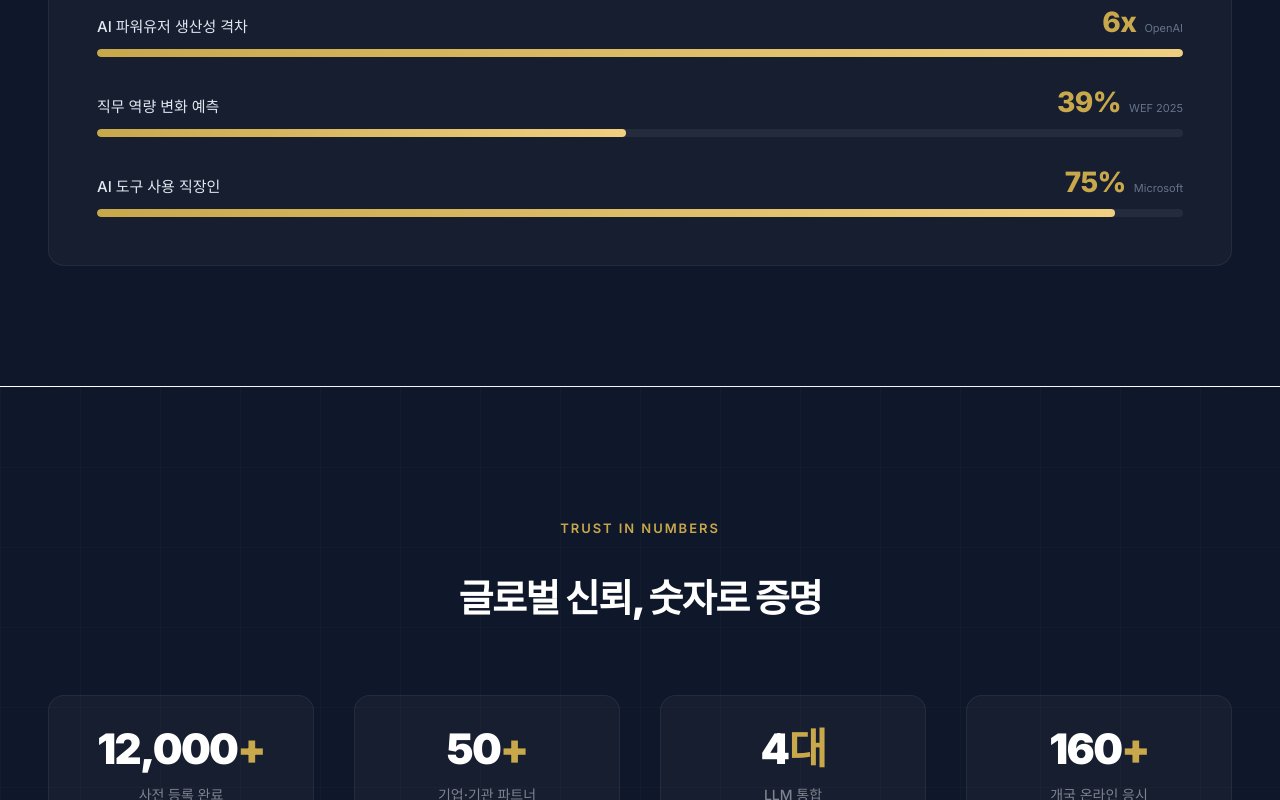
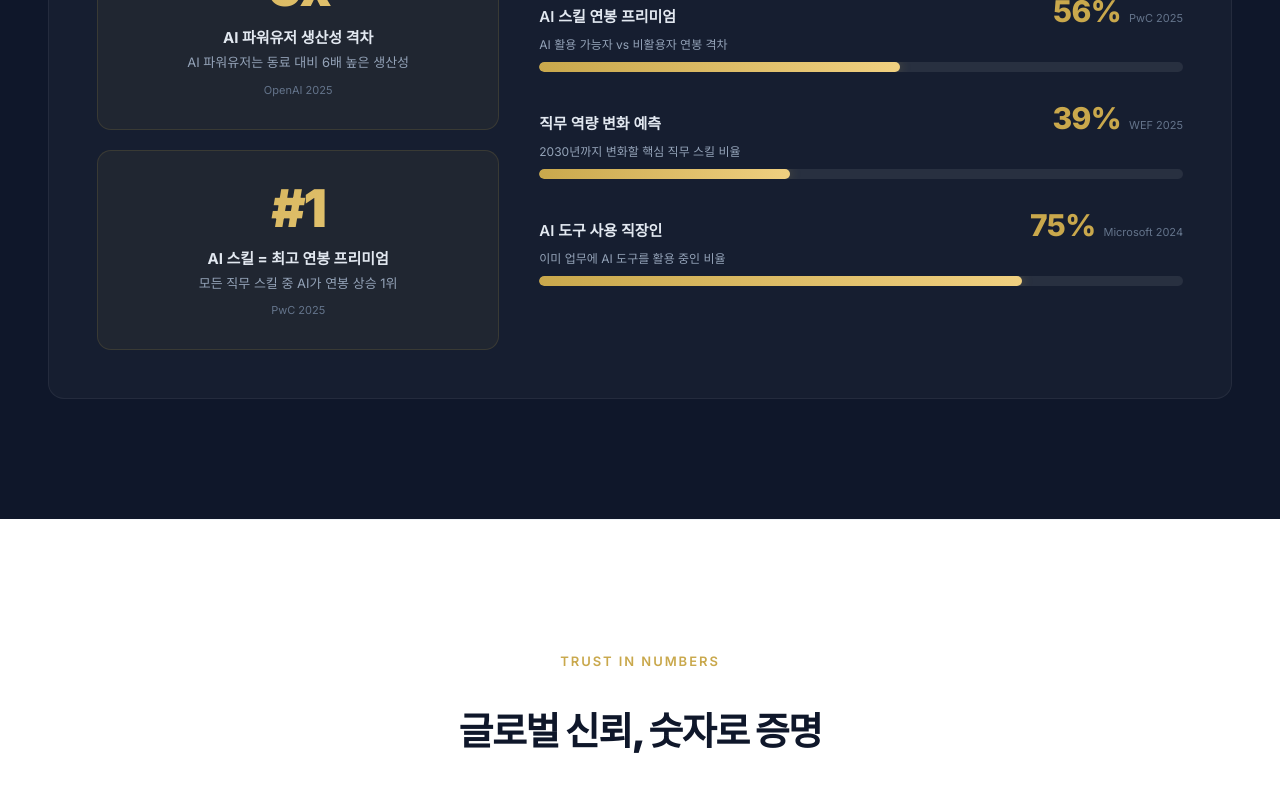
Before and after one commit to seojoonkim/tapex, a Next.js app: page / in a window 1280 px wide. Shown: the part 1780-2580 px from the top of the page. Built offline with nearby package versions, Linux system fonts and the light colour scheme.

Commit message:
feat: improve impact data section, alternate section backgrounds

```diff
--- a/src/app/page.tsx
+++ b/src/app/page.tsx
@@ -435,13 +435,6 @@ function AuthorityQuotesSection() {
     },
   ];
 
-  const stats = [
-    { label: 'AI 스킬 연봉 프리미엄', value: 56, display: '56%', source: 'PwC 2025', maxBar: 80 },
-    { label: 'AI 파워유저 생산성 격차', value: 100, display: '6x', source: 'OpenAI', maxBar: 100 },
-    { label: '직무 역량 변화 예측', value: 39, display: '39%', source: 'WEF 2025', maxBar: 80 },
-    { label: 'AI 도구 사용 직장인', value: 75, display: '75%', source: 'Microsoft', maxBar: 80 },
-  ];
-
   return (
     <section style={{
       background: '#0F172A',
@@ -531,7 +524,7 @@ function AuthorityQuotesSection() {
           ))}
         </div>
 
-        {/* Stats Bar Chart */}
+        {/* AI Impact Data — Cards + Bar Chart */}
         <div style={{
           background: 'rgba(255,255,255,0.03)',
           borderRadius: 16,
@@ -541,24 +534,73 @@ function AuthorityQuotesSection() {
           <div style={{
             fontSize: 13, fontWeight: 700, letterSpacing: '0.15em',
             color: '#C9A84C', textTransform: 'uppercase' as const,
-            marginBottom: 32, fontFamily: FONT,
+            marginBottom: 36, fontFamily: FONT,
           }}>AI IMPACT DATA</div>
 
-          <div style={{ display: 'flex', flexDirection: 'column', gap: 28 }}>
-            {stats.map((s, i) => (
+          <div style={{
+            display: 'grid',
+            gridTemplateColumns: isMobile ? '1fr' : '1fr 1.6fr',
+            gap: isMobile ? 32 : 40,
+          }}>
+            {/* Left: Big Impact Number Cards */}
+            <div style={{ display: 'flex', flexDirection: 'column', gap: 20 }}>
+              {[
+                { display: '6x', label: 'AI 파워유저 생산성 격차', desc: 'AI 파워유저는 동료 대비 6배 높은 생산성', source: 'OpenAI 2025' },
+                { display: '#1', label: 'AI 스킬 = 최고 연봉 프리미엄', desc: '모든 직무 스킬 중 AI가 연봉 상승 1위', source: 'PwC 2025' },
+              ].map((card, i) => (
+                <div key={i} style={{
+                  background: 'rgba(201,168,76,0.06)',
+                  border: '1px solid rgba(201,168,76,0.15)',
+                  borderRadius: 14,
+                  padding: isMobile ? '28px 24px' : '32px 28px',
+                  textAlign: 'center',
+                  flex: 1,
+                  display: 'flex', flexDirection: 'column', justifyContent: 'center',
+                }}>
+                  <div style={{
+                    fontSize: isMobile ? 40 : 52, fontWeight: 900,
+                    background: 'linear-gradient(135deg, #C9A84C, #F0D080)',
+                    WebkitBackgroundClip: 'text',
+                    WebkitTextFillColor: 'transparent',
+                    letterSpacing: '-0.04em', lineHeight: 1,
+                    fontFamily: FONT,
+                  }}>{card.display}</div>
+                  <div style={{
+                    fontSize: isMobile ? 14 : 15, fontWeight: 700,
+                    color: '#E2E8F0', marginTop: 12,
+                    fontFamily: FONT,
+                  }}>{card.label}</div>
+                  <div style={{
+                    fontSize: 13, color: '#94A3B8', marginTop: 6,
+                    lineHeight: 1.5, fontFamily: FONT,
+                  }}>{card.desc}</div>
+                  <div style={{
+                    fontSize: 11, color: '#64748B', marginTop: 10,
+                    fontFamily: FONT,
+                  }}>{card.source}</div>
+                </div>
+              ))}
+            </div>
+
+            {/* Right: Bar Charts for % stats */}
+            <div style={{ display: 'flex', flexDirection: 'column', gap: 28, justifyContent: 'center' }}>
+              {[
+                { label: 'AI 스킬 연봉 프리미엄', value: 56, display: '56%', desc: 'AI 활용 가능자 vs 비활용자 연봉 격차', source: 'PwC 2025' },
+                { label: '직무 역량 변화 예측', value: 39, display: '39%', desc: '2030년까지 변화할 핵심 직무 스킬 비율', source: 'WEF 2025' },
+                { label: 'AI 도구 사용 직장인', value: 75, display: '75%', desc: '이미 업무에 AI 도구를 활용 중인 비율', source: 'Microsoft 2024' },
+              ].map((s, i) => (
                 <div key={i}>
-                {/* Label row */}
                   <div style={{
                     display: 'flex', justifyContent: 'space-between', alignItems: 'baseline',
-                  marginBottom: 10,
+                    marginBottom: 6,
                   }}>
                     <span style={{
                       fontSize: isMobile ? 14 : 15, color: '#E2E8F0',
-                    fontFamily: FONT, fontWeight: 500,
+                      fontFamily: FONT, fontWeight: 600,
                     }}>{s.label}</span>
                     <div style={{ display: 'flex', alignItems: 'baseline', gap: 8 }}>
                       <span style={{
-                      fontSize: isMobile ? 22 : 28, fontWeight: 800,
+                        fontSize: isMobile ? 24 : 30, fontWeight: 800,
                         color: '#C9A84C', fontFamily: FONT,
                         letterSpacing: '-0.02em',
                       }}>{s.display}</span>
@@ -568,23 +610,29 @@ function AuthorityQuotesSection() {
                       }}>{s.source}</span>
                     </div>
                   </div>
-                {/* Bar */}
-                <div style={{
-                  height: 8, borderRadius: 4,
-                  background: 'rgba(255,255,255,0.06)',
+                  <div style={{
+                    fontSize: 12, color: '#94A3B8', marginBottom: 10,
+                    fontFamily: FONT,
+                  }}>{s.desc}</div>
+                  {/* Bar track */}
+                  <div style={{
+                    height: 10, borderRadius: 5,
+                    background: 'rgba(255,255,255,0.08)',
                     overflow: 'hidden',
                   }}>
                     <div style={{
-                    width: `${(s.value / s.maxBar) * 100}%`,
+                      width: `${s.value}%`,
                       height: '100%',
-                    borderRadius: 4,
+                      borderRadius: 5,
                       background: 'linear-gradient(90deg, #C9A84C, #F0D080)',
+                      boxShadow: '0 0 12px rgba(201,168,76,0.3)',
                       transition: 'width 1.2s cubic-bezier(0.16,1,0.3,1)',
-                    transitionDelay: `${i * 150}ms`,
+                      transitionDelay: `${i * 200}ms`,
                     }} />
                   </div>
                 </div>
               ))}
+            </div>
           </div>
         </div>
       </div>
@@ -611,24 +659,17 @@ function TrustNumbersSection() {
 
   return (
     <section style={{
-      background: '#0F172A',
+      background: '#FFFFFF',
       padding: isMobile ? '80px 20px' : '120px 48px',
       position: 'relative',
       overflow: 'hidden',
     }}>
-      {/* Subtle grid pattern */}
-      <div style={{
-        position: 'absolute', inset: 0,
-        backgroundImage: `linear-gradient(rgba(255,255,255,0.015) 1px, transparent 1px), linear-gradient(90deg, rgba(255,255,255,0.015) 1px, transparent 1px)`,
-        backgroundSize: '80px 80px',
-        pointerEvents: 'none',
-      }} />
 
       <div ref={sectionFade.ref} style={{ ...sectionFade.style, maxWidth: 1200, margin: '0 auto', textAlign: 'center', position: 'relative' }}>
         <p style={{ fontSize: 13, fontWeight: 600, color: '#C9A84C', letterSpacing: '0.15em', textTransform: 'uppercase' as const, marginBottom: 12 }}>TRUST IN NUMBERS</p>
         <h2 style={{
           fontSize: 'clamp(22px, 4vw, 38px)', fontWeight: 900,
-          color: '#fff', marginBottom: isMobile ? 48 : 72,
+          color: '#0F172A', marginBottom: isMobile ? 48 : 72,
           letterSpacing: '-0.04em', fontFamily: FONT,
         }}>글로벌 신뢰, 숫자로 증명</h2>
 
@@ -638,19 +679,19 @@ function TrustNumbersSection() {
               textAlign: 'center',
               padding: '32px 16px',
               borderRadius: 16,
-              background: 'rgba(255,255,255,0.03)',
-              border: '1px solid rgba(255,255,255,0.06)',
+              background: '#F8FAFC',
+              border: '1px solid #E2E8F0',
             }}>
               <div style={{
                 fontSize: 'clamp(28px, 4vw, 42px)', fontWeight: 900,
-                color: '#fff', letterSpacing: '-0.04em', lineHeight: 1,
+                color: '#0F172A', letterSpacing: '-0.04em', lineHeight: 1,
                 fontFamily: FONT,
               }}>
                 {counters[i].count.toLocaleString()}
                 <span style={{ color: '#C9A84C' }}>{item.suffix}</span>
               </div>
               <div style={{
-                fontSize: 14, color: 'rgba(255,255,255,0.45)', marginTop: 12, lineHeight: 1.8,
+                fontSize: 14, color: '#64748B', marginTop: 12, lineHeight: 1.8,
                 fontWeight: 500,
               }}>{item.label}</div>
             </div>
@@ -726,8 +767,9 @@ function WhyTapexSection() {
           }}>
             <div style={{ fontSize: 18, flexShrink: 0, marginTop: 2 }}>🔬</div>
             <p style={{ fontSize: 13, color: '#64748B', lineHeight: 1.8, margin: 0 }}>
-              시험 문항과 평가 체계는 LLM 벤치마크를 설계하는 글로벌 최고 수준의
-              AI 개발자 및 리서처들이 직접 제작했습니다.
+              시험 문항과 평가 체계는 GPT, Claude, Gemini 등 주요 LLM의
+              벤치마크를 설계한 AI 개발자와 리서처들이 직접 제작했습니다.
+              특정 도구에 종속되지 않는 범용 AI 역량을 측정합니다.
             </p>
           </div>
         </div>
```
Lines whose indentation alone changed are shown as unchanged.
